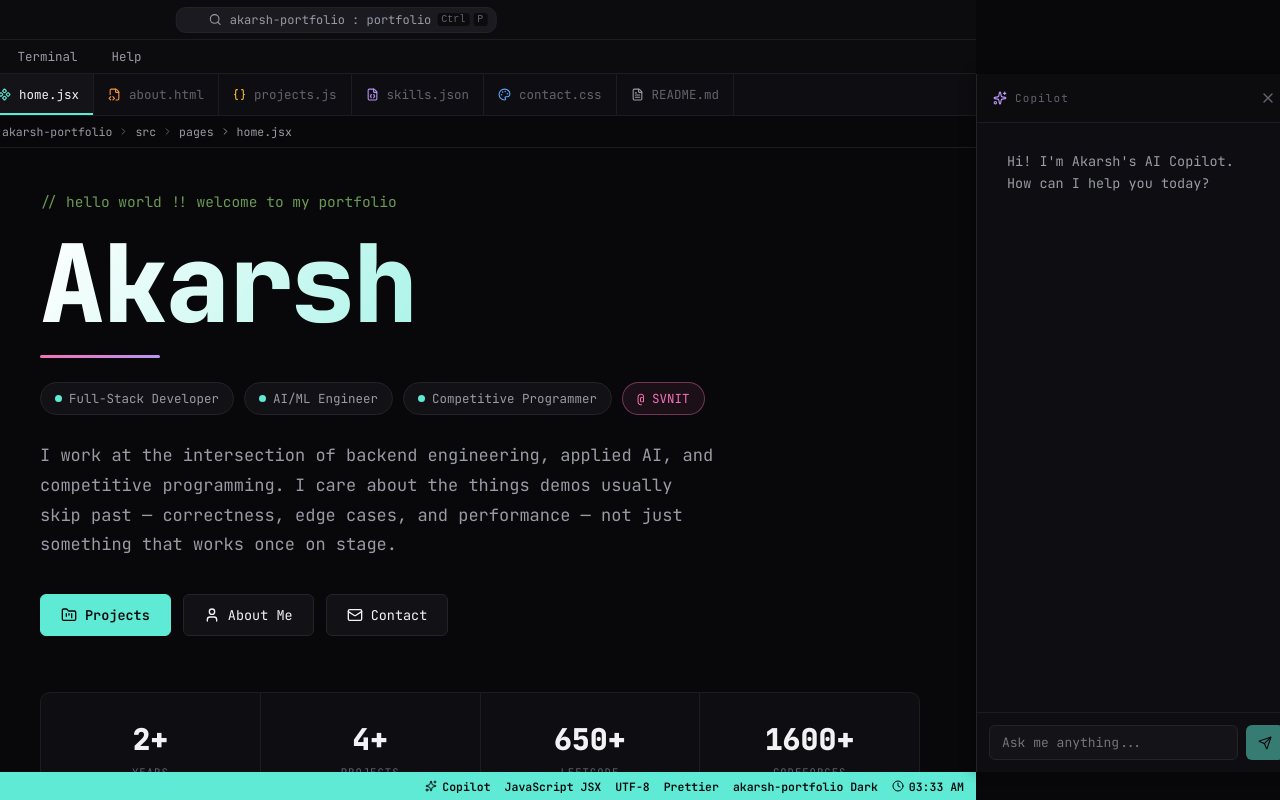
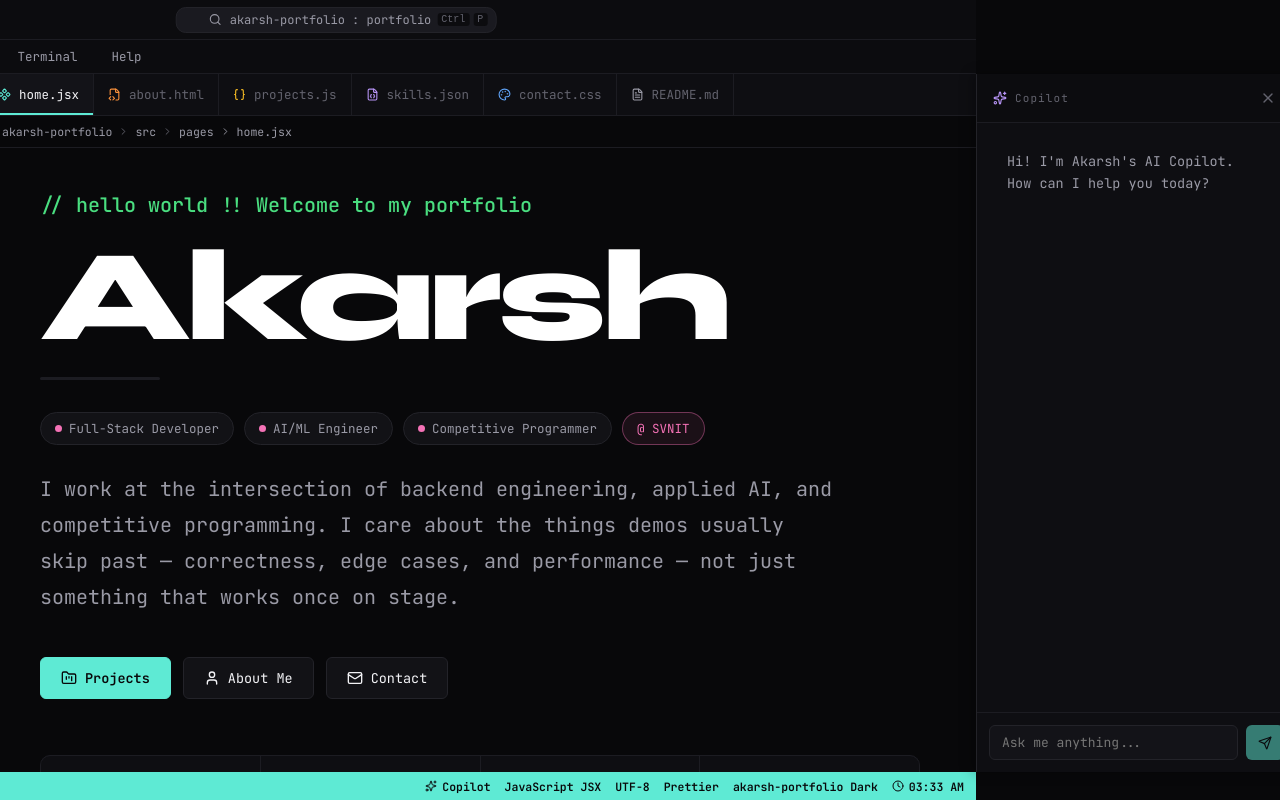
Before and after one commit to akarshjain05/portfolio, a React (Vite) app: page / in a window 1280 px wide. Built offline with nearby package versions, Linux system fonts and the light colour scheme.

Commit message:
style: replicate typography and layout from reference screenshot

```diff
--- a/src/index.css
+++ b/src/index.css
@@ -1,4 +1,6 @@
 /* ───────────────────────────── design tokens ───────────────────────────── */
+@import url('https://fonts.googleapis.com/css2?family=Syne:wght@800&display=swap');
+
 :root {
   --bg: #08080a;
   --bg-chrome: #0c0c0f;
@@ -674,35 +676,40 @@ img, svg { display: block; }
 .page { max-width: 1040px; margin: 0 auto; animation: fadein 0.25s ease; }
 @keyframes fadein { from { opacity: 0; transform: translateY(6px); } to { opacity: 1; transform: translateY(0); } }
 
-.comment { color: var(--comment); font-size: 14.5px; display: block; margin-bottom: 18px; }
+.comment { color: var(--green); font-size: 20px; font-weight: 500; display: block; margin-bottom: 24px; }
 .comment--block { margin-bottom: 28px; }
 
 .page-title {
   font-size: clamp(32px, 6vw, 52px);
+  font-family: 'Syne', sans-serif;
   font-weight: 800;
   letter-spacing: -0.01em;
   margin-bottom: 6px;
 }
 
 .hero__name {
-  font-size: clamp(48px, 11vw, 108px);
+  font-family: 'Syne', sans-serif;
+  font-size: clamp(64px, 14vw, 130px);
   font-weight: 800;
-  line-height: 1;
-  letter-spacing: -0.02em;
-  background: linear-gradient(120deg, #ffffff 0%, var(--cyan) 90%);
-  -webkit-background-clip: text;
-  background-clip: text;
-  color: transparent;
-  margin-bottom: 4px;
+  line-height: 0.85;
+  letter-spacing: -0.04em;
+  margin-bottom: 12px;
   word-break: break-word;
+  text-transform: capitalize;
+}
+.hero__firstname {
+  color: #ffffff;
+}
+.hero__lastname {
+  color: #f472b6;
 }
 .hero__underline {
   height: 3px;
   width: 120px;
   max-width: 40%;
-  background: linear-gradient(90deg, var(--pink), var(--purple));
+  background: var(--border-soft);
   border-radius: 2px;
-  margin: 18px 0 24px;
+  margin: 24px 0 32px;
 }
 
 .badge-row { display: flex; flex-wrap: wrap; gap: 10px; margin-bottom: 26px; }
@@ -724,7 +731,7 @@ img, svg { display: block; }
   background: rgba(244, 114, 182, 0.08);
 }
 
-.lede { font-size: 17px; line-height: 1.75; color: var(--text-secondary); max-width: 680px; margin-bottom: 34px; }
+.lede { font-size: 20px; line-height: 1.8; color: var(--text-secondary); max-width: 800px; margin-bottom: 42px; }
 .lede strong { color: var(--cyan); font-weight: 600; }
 .lede .hl-pink { color: var(--pink); font-weight: 600; }
 
--- a/src/pages/Home.jsx
+++ b/src/pages/Home.jsx
@@ -11,15 +11,19 @@ export default function Home() {
 
   return (
     <div className="page">
-      <span className="comment">// hello world !! welcome to my portfolio</span>
+      <span className="comment">// hello world !! Welcome to my portfolio</span>
 
-      <h1 className="hero__name">{profile.name}</h1>
+      <h1 className="hero__name">
+        <span className="hero__firstname">{profile.name.split(' ')[0]}</span>
+        <br />
+        <span className="hero__lastname">{profile.name.split(' ').slice(1).join(' ')}</span>
+      </h1>
       <div className="hero__underline" />
 
       <div className="badge-row">
         {profile.roles.map((role) => (
           <span className="badge" key={role}>
-            <span className="badge__dot" style={{ background: "#5eead4" }} />
+            <span className="badge__dot" style={{ background: "#f472b6" }} />
             {role}
           </span>
         ))}
```
